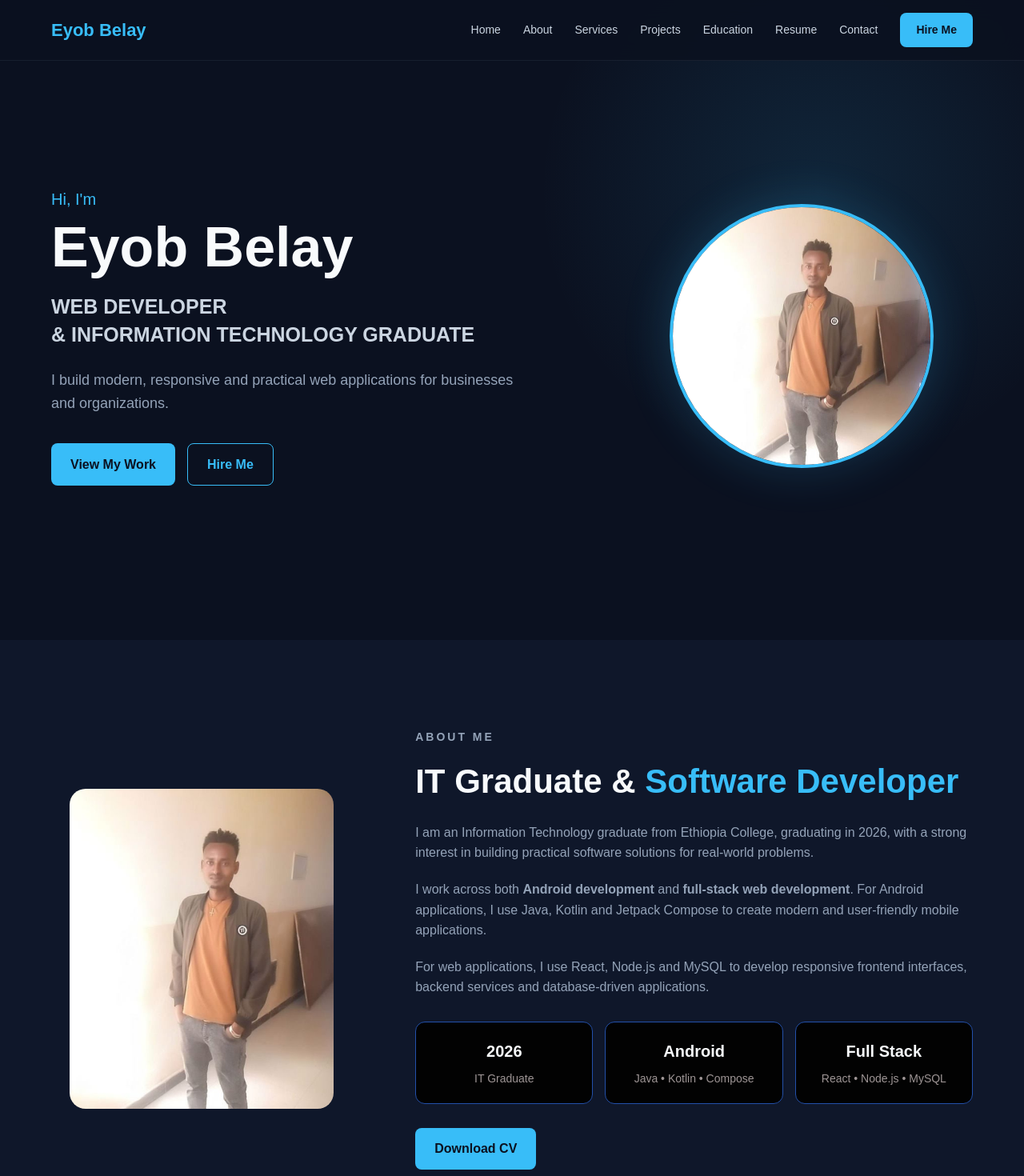
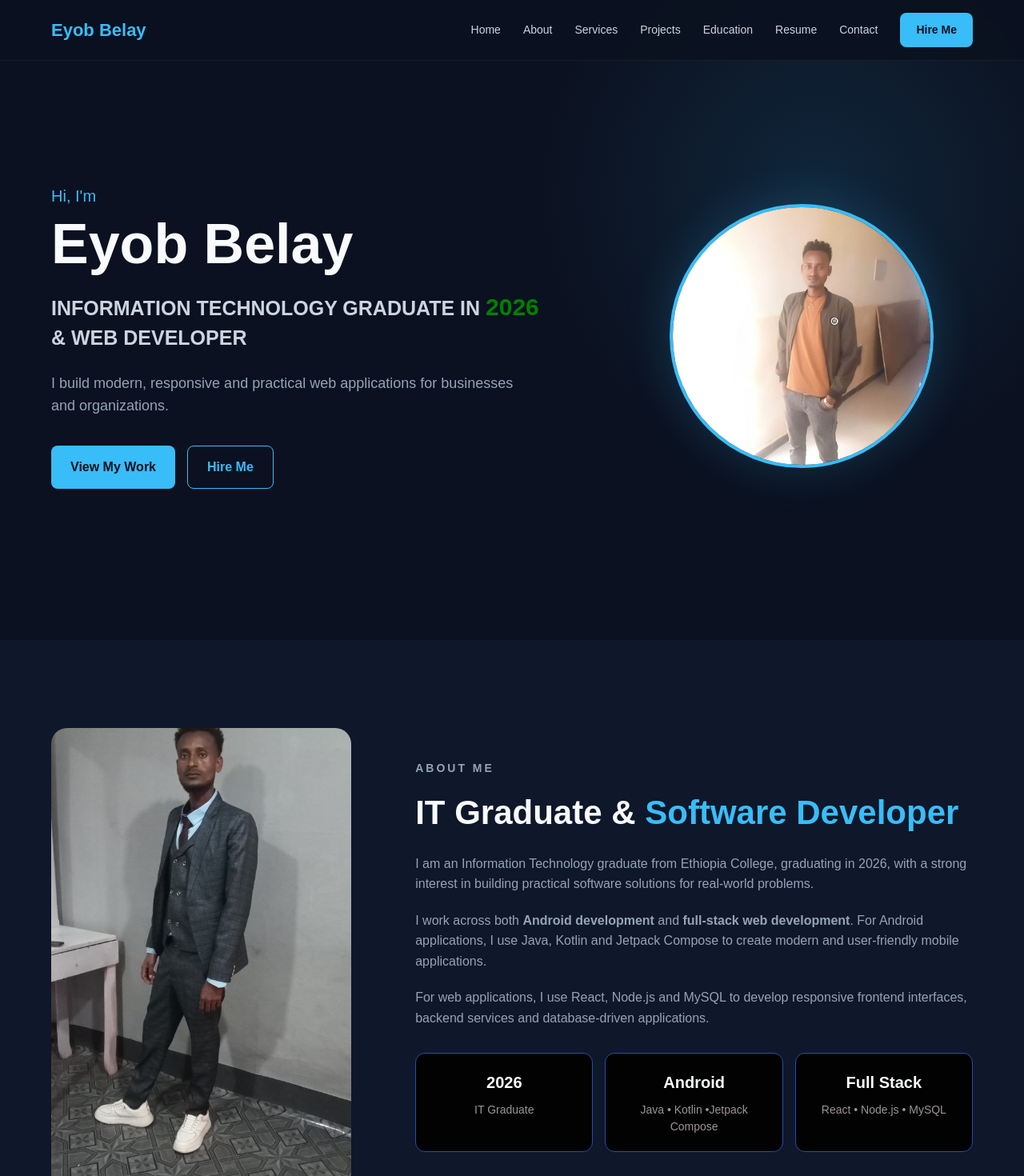
Before and after one commit to eyobweldiebelay-cyber/myPortfilo, a React (Vite) app: page / in a window 1280 px wide. Shown: the top 1470 px of the page at 80% size. Built offline with nearby package versions, Linux system fonts and the light colour scheme.

Commit message:
update profile

```diff
--- a/src/App.css
+++ b/src/App.css
@@ -153,6 +153,13 @@
   line-height: 1.4;
   color: #cbd5e1;
   margin-bottom: 25px;
+
+
+
+}
+.strong{
+   color:green;
+   font-size: 30px;
 }
 
 .hero-description {
@@ -232,8 +239,8 @@
 }
 
 .about-image img {
-  width: 330px;
-  height: 400px;
+  width: 600px;
+  height: 650px;
   object-fit: cover;
   border-radius: 20px;
   margin: auto;
--- a/src/commponents/Section.jsx
+++ b/src/commponents/Section.jsx
@@ -1,3 +1,4 @@
+
 function Section({ subtitle, title, highlight, description }) {
   return (
     <div className="section-heading">
--- a/src/data/projects.js
+++ b/src/data/projects.js
@@ -20,7 +20,7 @@ const projects = [
     technologies: ['Android Studio', 'Java', 'Kotlin', 'Jetpack Compose'],
     image: calculatorImage,
     liveDemo:
-      'https://drive.google.com/uc?export=download&id=1xT-10v1ERe6vFr9jQMrPPuE9FoEzAwL_',
+      'https://drive.google.com/file/d/1xT-10v1ERe6vFr9jQMrPPuE9FoEzAwL_/view?usp=sharing',
     github: '#',
     type: 'android',
   },
--- a/src/section/About.jsx
+++ b/src/section/About.jsx
@@ -1,4 +1,4 @@
-import profileImage from '../images/eyoba.jpg'
+import profileImage from '../images/eyob.jpg'
 import cvFile from '../resume/portfilo.pdf'
 
 function About() {
@@ -45,7 +45,7 @@ function About() {
 
             <div className="about-highlight">
               <strong>Android</strong>
-              <span>Java • Kotlin • Compose</span>
+              <span>Java • Kotlin •Jetpack Compose</span>
             </div>
 
             <div className="about-highlight">
--- a/src/section/Hero.jsx
+++ b/src/section/Hero.jsx
@@ -15,9 +15,9 @@ function Hero() {
           </h1>
 
           <h2>
-            WEB DEVELOPER
+            INFORMATION TECHNOLOGY GRADUATE IN <strong className='strong'>2026</strong>
             <br />
-            & INFORMATION TECHNOLOGY GRADUATE
+            & WEB DEVELOPER
           </h2>
 
           <p className="hero-description">
```
Also changed, not shown: src/images/eyob.jpg (added).
